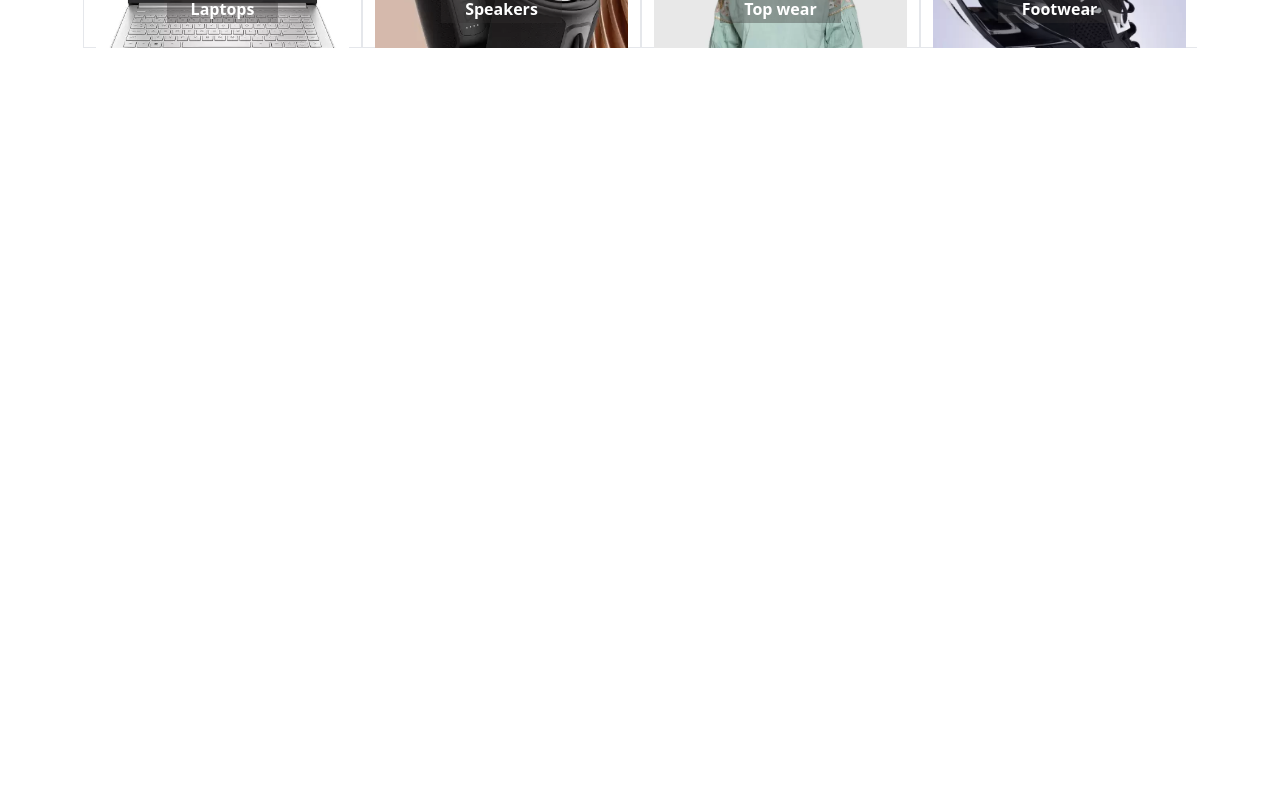
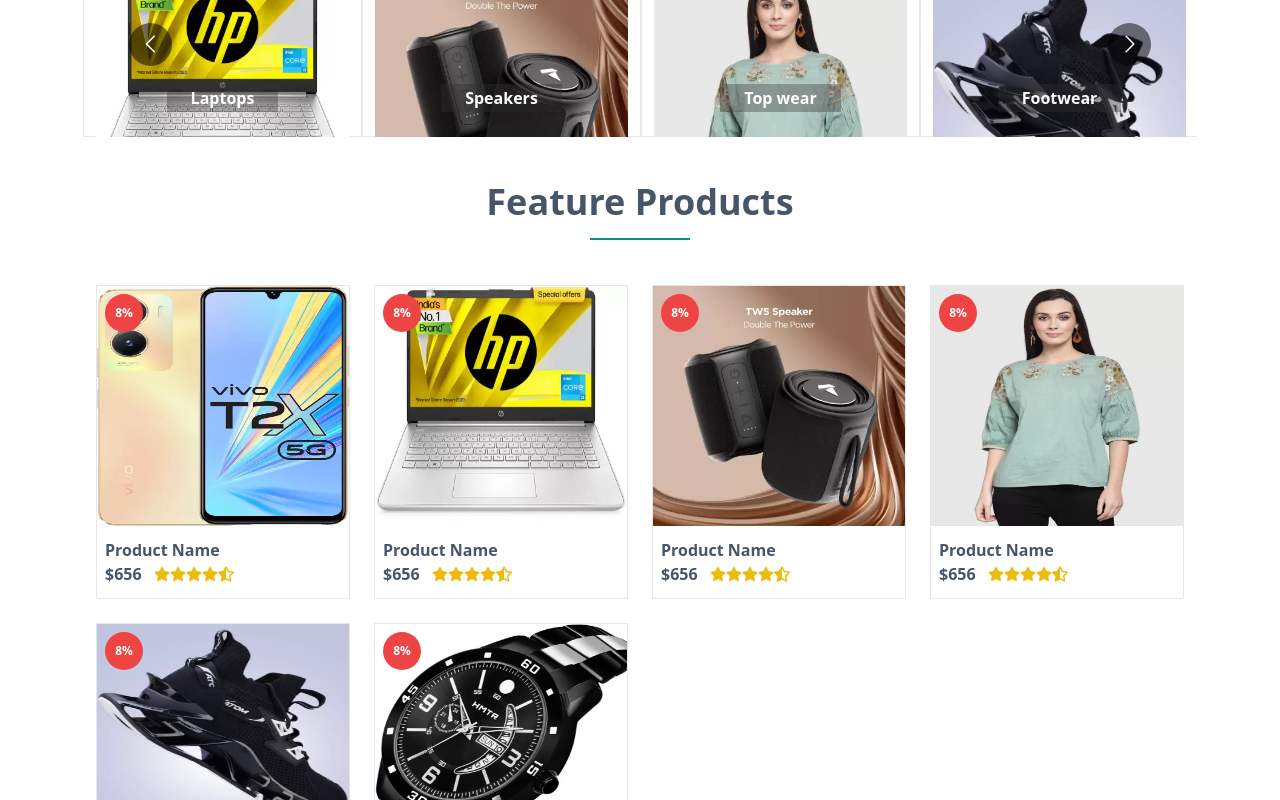
Before and after one commit to Wang24022003/Ecommerce_Client, a React (Create React App) app: page / in a window 1280 px wide. Shown: the part 760-1560 px from the top of the page. Before the commit the page ends 808 px from the top, so only its background shows below. Built offline with nearby package versions, Linux system fonts and the light colour scheme.

Commit message:
Feature Product

```diff
--- a/src/components/Categorys.jsx
+++ b/src/components/Categorys.jsx
@@ -2,7 +2,9 @@
 import Carousel from 'react-multi-carousel';
 import { Link } from 'react-router-dom';
 import 'react-multi-carousel/lib/styles.css'
+
 const Categorys = () => {
+
     const categorys = [
         'Mobiles',
         'Laptops',
@@ -13,6 +15,7 @@
         'Home Decor',
         'Smart Watches',
     ]
+
     const responsive = {
         superLargeDesktop: {
             breakpoint: { max: 4000, min: 3000 },
@@ -43,8 +46,17 @@
             items: 1
         },
     }
+
+
+
     return (
         <div className='w-[87%] mx-auto relative'>
+            <div className='w-full'>
+            <div className='text-center flex justify-center items-center flex-col text-3xl text-slate-600 font-bold relative pb-[35px]'>
+                <h2>Top Category </h2>
+                <div className='w-[100px] h-[2px] bg-[#059473] mt-4'></div>
+            </div>
+            </div>
 
                 <Carousel
                     autoPlay={true}
@@ -59,6 +71,7 @@
                         <img src={`http://localhost:3000/images/products/${i+1}.webp`} alt="" />
                         <div className='absolute bottom-6 w-full mx-auto font-bold left-0 flex justify-center items-center'>
                          <span className='py-[2px] px-6 bg-[#3330305d] text-white'>{c}</span>
+
                         </div>
                         </div>
 
@@ -69,4 +82,5 @@
 
     );
 };
+
 export default Categorys;
--- /dev/null
+++ b/src/components/Rating.jsx
@@ -0,0 +1,33 @@
+import React from 'react';
+import { FaStar, FaStarHalfAlt } from 'react-icons/fa';
+import { CiStar } from 'react-icons/ci';
+
+const Rating = ({ratings}) => {
+    return (
+        <>
+        {
+            ratings >= 1 ? <span className='text-[#EDBB0E]'><FaStar/></span> :
+            ratings >= .5 ? <span className='text-[#EDBB0E]'><FaStarHalfAlt/></span> : <span className='text-slate-600'><CiStar/></span>
+        }
+        {
+            ratings >= 2 ? <span className='text-[#EDBB0E]'><FaStar/></span> :
+            ratings >= 1.5 ? <span className='text-[#EDBB0E]'><FaStarHalfAlt/></span> : <span className='text-slate-600'><CiStar/></span>
+        }
+        {
+            ratings >= 3 ? <span className='text-[#EDBB0E]'><FaStar/></span> :
+            ratings >= 2.5 ? <span className='text-[#EDBB0E]'><FaStarHalfAlt/></span> : <span className='text-slate-600'><CiStar/></span>
+        }
+        {
+            ratings >= 4 ? <span className='text-[#EDBB0E]'><FaStar/></span> :
+            ratings >= 3.5 ? <span className='text-[#EDBB0E]'><FaStarHalfAlt/></span> : <span className='text-slate-600'><CiStar/></span>
+        }
+        {
+            ratings >= 5 ? <span className='text-[#EDBB0E]'><FaStar/></span> :
+            ratings >= 4.5 ? <span className='text-[#EDBB0E]'><FaStarHalfAlt/></span> : <span className='text-slate-600'><CiStar/></span>
+        }
+
+        </>
+    );
+};
+
+export default Rating;
--- /dev/null
+++ b/src/components/products/FeatureProducts.jsx
@@ -0,0 +1,64 @@
+import React from 'react';
+import { FaEye, FaRegHeart } from "react-icons/fa";
+import { RiShoppingCartLine } from "react-icons/ri";
+import Rating from '../Rating';
+
+
+const FeatureProducts = () => {
+    return (
+        <div className='w-[85%] flex flex-wrap mx-auto'>
+            <div className='w-full'>
+            <div className='text-center flex justify-center items-center flex-col text-4xl text-slate-600 font-bold relative pb-[45px]'>
+                <h2>Feature Products </h2>
+                <div className='w-[100px] h-[2px] bg-[#059473] mt-4'></div>
+            </div>
+            </div>
+
+        <div className='w-full grid grid-cols-4 md-lg:grid-cols-3 md:grid-cols-2 sm:grid-cols-1 gap-6'>
+    {
+        [1,2,3,4,5,6].map((p,i) => <div key={i} className='border group transition-all duration-500 hover:shadow-md hover:-mt-3'>
+            <div className='relative overflow-hidden'>
+
+        <div className='flex justify-center items-center absolute text-white w-[38px] h-[38px] rounded-full bg-red-500 font-semibold text-xs left-2 top-2'>8% </div>
+
+        <img className='sm:w-full w-full h-[240px]' src={`http://localhost:3000/images/products/${i+1}.webp`} alt="" />
+
+        <ul className='flex transition-all duration-700 -bottom-10 justify-center items-center gap-2 absolute w-full group-hover:bottom-3'>
+            <li className='w-[38px] h-[38px] cursor-pointer bg-white flex justify-center items-center rounded-full hover:bg-[#059473] hover:text-white hover:rotate-[720deg] transition-all'>
+            <FaRegHeart />
+            </li>
+            <li className='w-[38px] h-[38px] cursor-pointer bg-white flex justify-center items-center rounded-full hover:bg-[#059473] hover:text-white hover:rotate-[720deg] transition-all'>
+            <FaEye />
+            </li>
+            <li className='w-[38px] h-[38px] cursor-pointer bg-white flex justify-center items-center rounded-full hover:bg-[#059473] hover:text-white hover:rotate-[720deg] transition-all'>
+            <RiShoppingCartLine />
+            </li>
+        </ul>
+            </div>
+
+        <div className='py-3 text-slate-600 px-2'>
+            <h2 className='font-bold'>Product Name </h2>
+            <div className='flex justify-start items-center gap-3'>
+                <span className='text-md font-semibold'>$656</span>
+                <div className='flex'>
+                    <Rating ratings={4.5} />
+                </div>
+
+            </div>
+        </div>
+
+
+
+
+        </div>
+        )
+    }
+
+        </div>
+
+
+        </div>
+    );
+};
+
+export default FeatureProducts;
--- a/src/pages/Home.jsx
+++ b/src/pages/Home.jsx
@@ -2,6 +2,7 @@
 import Header from '../components/Header';
 import Banner from '../components/Banner';
 import Categorys from '../components/Categorys';
+import FeatureProducts from '../components/products/FeatureProducts';
 
 const Home = () => {
     return (
@@ -9,7 +10,11 @@
             <Header/>
             <Banner/>
             <Categorys/>
+            <div className='py-[45px]'>
+            <FeatureProducts/>
+            </div>
         </div>
     );
 };
+
 export default Home;
```
